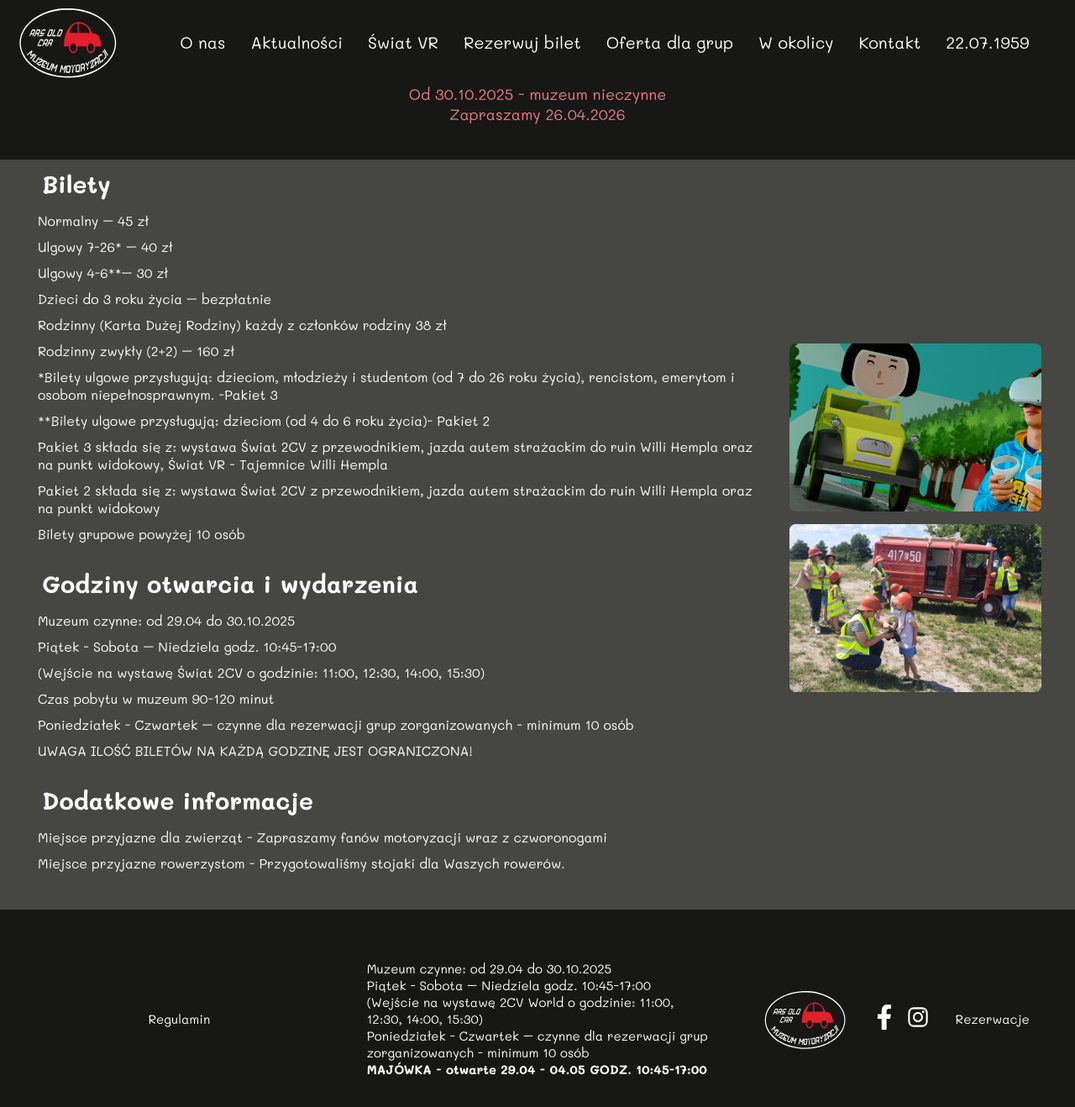
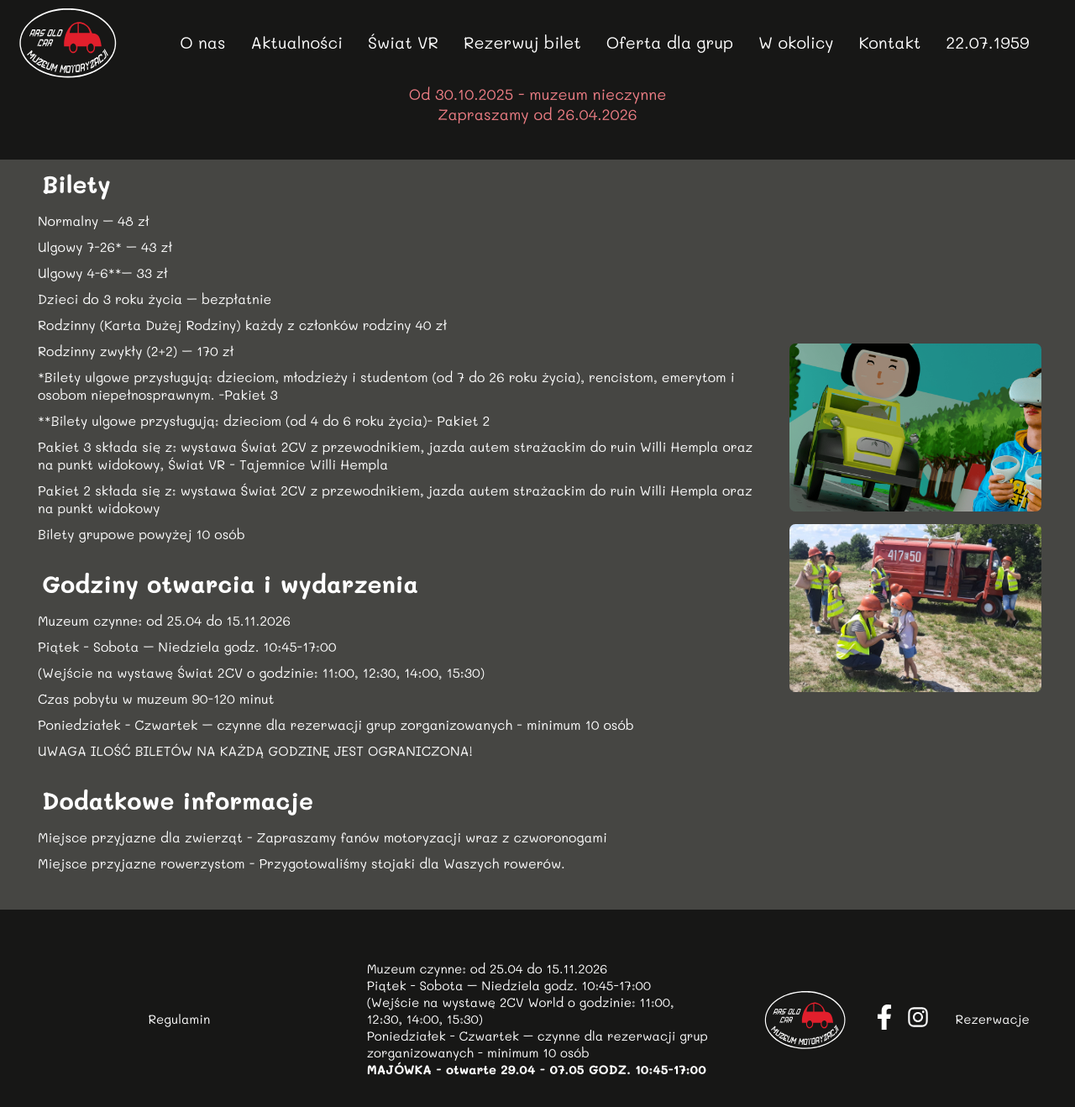
Before and after one commit to damian-guh/ars-old-car, a Next.js app: page /cennik in a window 1280 px wide. Shown: the top 1318 px of the page at 84% size. Built offline with nearby package versions, Linux system fonts and the light colour scheme.

Commit message:
chore: update information after new year

```diff
--- a/src/components/Layout/Footer/index.tsx
+++ b/src/components/Layout/Footer/index.tsx
@@ -59,7 +59,7 @@ const Footer = () => (
       </a>
     </LawSection>
     <OpeningHoursSection>
-      <p>Muzeum czynne: od 29.04 do 30.10.2025</p>
+      <p>Muzeum czynne: od 25.04 do 15.11.2026</p>
       <p>Piątek - Sobota – Niedziela godz. 10:45-17:00</p>
       <p>
         (Wejście na wystawę 2CV World o godzinie: 11:00, 12:30, 14:00, 15:30)
@@ -68,7 +68,7 @@ const Footer = () => (
         Poniedziałek - Czwartek – czynne dla rezerwacji grup zorganizowanych -
         minimum 10 osób
       </p>
-      <h4>MAJÓWKA - otwarte 29.04 - 04.05 GODZ. 10:45-17:00</h4>
+      <h4>MAJÓWKA - otwarte 29.04 - 07.05 GODZ. 10:45-17:00</h4>
     </OpeningHoursSection>
     <CopyrightAndSocialSection>
       <Logo />
--- a/src/components/Layout/Header/index.tsx
+++ b/src/components/Layout/Header/index.tsx
@@ -35,7 +35,7 @@ const Header = () => {
       )}
       <QuickNewsSection>
         <p>Od 30.10.2025 - muzeum nieczynne</p>
-        <p>Zapraszamy 26.04.2026</p>
+        <p>Zapraszamy od 26.04.2026</p>
       </QuickNewsSection>
     </Wrapper>
   );
--- a/src/utils/constants/index.ts
+++ b/src/utils/constants/index.ts
@@ -124,12 +124,12 @@ export const PRICING_SECTION_TEXT = [
   {
     title: 'Bilety',
     details: [
-      'Normalny – 45 zł',
-      'Ulgowy 7-26* – 40 zł',
-      'Ulgowy 4-6**– 30 zł',
+      'Normalny – 48 zł',
+      'Ulgowy 7-26* – 43 zł',
+      'Ulgowy 4-6**– 33 zł',
       'Dzieci do 3 roku życia – bezpłatnie ',
-      'Rodzinny (Karta Dużej Rodziny) każdy z członków rodziny 38 zł',
-      'Rodzinny zwykły (2+2) – 160 zł',
+      'Rodzinny (Karta Dużej Rodziny) każdy z członków rodziny 40 zł',
+      'Rodzinny zwykły (2+2) – 170 zł',
       '\n*Bilety ulgowe przysługują: dzieciom, młodzieży i studentom (od 7 do 26 roku życia), rencistom, emerytom i osobom niepełnosprawnym. -Pakiet 3',
       '**Bilety ulgowe przysługują: dzieciom (od 4 do 6 roku życia)- Pakiet 2',
       'Pakiet 3 składa się z: wystawa Świat 2CV z przewodnikiem, jazda autem strażackim do ruin Willi Hempla oraz  na punkt widokowy, Świat VR - Tajemnice Willi Hempla',
@@ -140,7 +140,7 @@ export const PRICING_SECTION_TEXT = [
   {
     title: 'Godziny otwarcia i wydarzenia',
     details: [
-      'Muzeum czynne: od 29.04 do 30.10.2025',
+      'Muzeum czynne: od 25.04 do 15.11.2026',
       'Piątek - Sobota – Niedziela godz. 10:45-17:00',
       '(Wejście na wystawę Świat 2CV o godzinie: 11:00, 12:30, 14:00, 15:30)',
       'Czas pobytu w muzeum 90-120 minut',
```
Also changed, not shown: src/components/Partners/index.tsx (+4 -4 lines), src/pages/oferta-dla-grup.tsx (+4 -4 lines), public/magicznecheciny.png (added).
